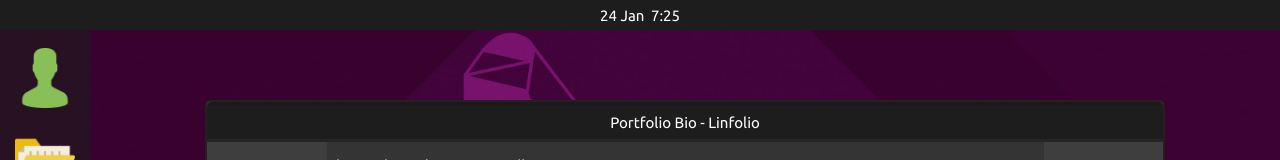
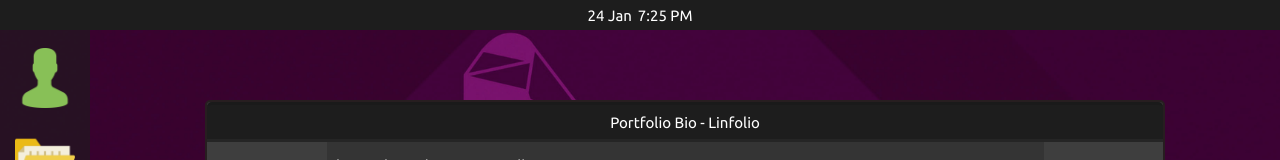
Before and after one commit to Xnanga/linfolio-react, a React (Create React App) app: page / in a window 1280 px wide. Shown: the top 160 px of the page. Built offline with nearby package versions, Linux system fonts and the light colour scheme.

Commit message:
Clock component ticker now uses useEffect hook.

```diff
--- a/src/UI/Clock.js
+++ b/src/UI/Clock.js
@@ -1,4 +1,4 @@
-import { useState } from "react";
+import { useEffect, useState } from "react";
 
 import styles from "./Clock.module.css";
 
@@ -21,21 +21,38 @@ const Clock = () => {
     if (index === 11) return "Dec";
   };
 
-  const getNewTimeDate = async function () {
+  const zeroPad = (num) => {
+    return ("0" + num).slice(-2);
+  };
+
+  useEffect(() => {
+    const getNewTimeDate = function () {
       const now = new Date();
       const dayOfMonth = now.getDate();
       const month = getMonthName(now.getMonth());
-    let hour = (now.getHours() + 24) % 12 || 12;
+      const twentyFourHour = now.getHours();
+      const hour = (now.getHours() + 24) % 12 || 12;
       const minute = now.getMinutes();
-    // const second = now.getSeconds();
-
-    // NEED TO FILL TIME WITH ZEROES
 
       setCurrentDate(`${dayOfMonth} ${month}`);
-    setCurrentTime(`${hour}:${minute}`);
+      setCurrentTime(
+        `${hour}:${minute < 10 ? zeroPad(minute) : minute} ${
+          twentyFourHour < 12 ? "AM" : "PM"
+        }`
+      );
     };
 
-  setInterval(getNewTimeDate, 1000);
+    // Get new time every second
+    // Only update state on day or time change
+    const ticker = setInterval(() => {
+      getNewTimeDate();
+    }, 1000);
+
+    // Reset timer on state change
+    return () => {
+      clearInterval(ticker);
+    };
+  }, [currentDate, currentTime]);
 
   return (
     <div className={styles.clock}>
--- a/src/UI/Clock.module.css
+++ b/src/UI/Clock.module.css
@@ -7,7 +7,7 @@
   align-items: center;
   justify-content: space-between;
   height: 100%;
-  width: 10rem;
+  width: 12.5rem;
   padding-top: 3px;
   padding-left: 1rem;
   padding-right: 1rem;
```
Lines whose indentation alone changed are shown as unchanged.
